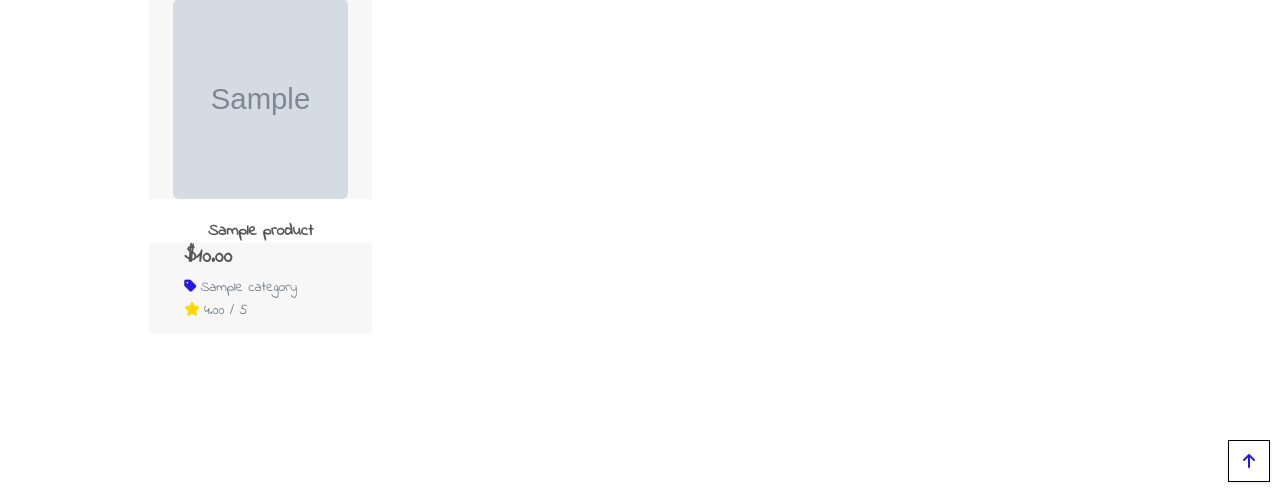
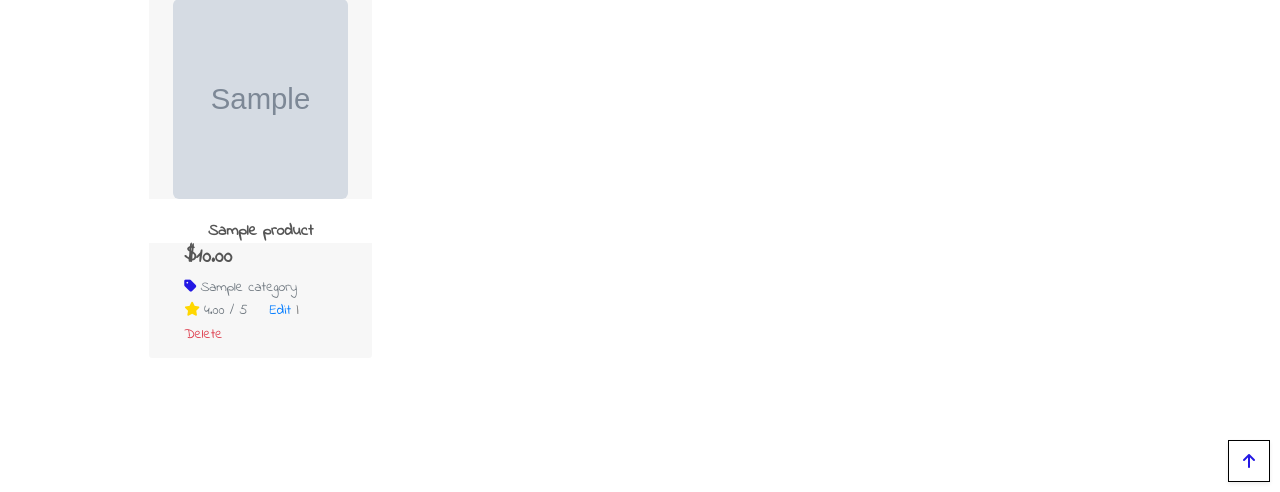
Before and after one commit to smithylee81/All_Things_Volleyball, a Django app: page /products/ in a window 1280 px wide. Shown: the part 308-800 px from the top of the page. Run offline with Django 3.2, Linux system fonts and the light colour scheme; a user stored in the database is signed in; tables that the repository leaves empty hold one stand-in row (values such as "Sample post"); grey boxes marked "Sample" are stand-in pictures; some libraries are stand-ins or nearby versions.

Commit message:
Product Admin, add delete and edit buttons/functionality

```diff
--- a/products/templates/products/product_detail.html
+++ b/products/templates/products/product_detail.html
@@ -44,6 +44,12 @@ adapted from the CI's Boutique Ado project -->
                         <small class="text-muted"><i class="fas fa-star mr-1"></i>{{ product.rating }} / 5</small>
                     {% else %}
                         <small class="text-muted">No Rating</small>
+                    {% endif %}
+                    {% if request.user.is_superuser %}
+                        <small class="ml-3">
+                            <a href="{% url 'edit_product' product.id %}">Edit</a> |
+                            <a class="text-danger" href="{% url 'delete_product' product.id %}">Delete</a>
+                        </small>
                     {% endif %}
                     <p class="mt-3">{{ product.description }}</p>
                     <form class="form" action="{% url 'add_to_bag' product.id %}" method="POST">
--- a/products/templates/products/products.html
+++ b/products/templates/products/products.html
@@ -85,6 +85,12 @@ adapted from the CI's Boutique Ado project -->
                                             {% else %}
                                                 <small class="text-muted">No Rating</small>
                                             {% endif %}
+                                            {% if request.user.is_superuser %}
+                                                <small class="ml-3">
+                                                    <a href="{% url 'edit_product' product.id %}">Edit</a> |
+                                                    <a class="text-danger" href="{% url 'delete_product' product.id %}">Delete</a>
+                                                </small>
+                                            {% endif %}
                                         </div>
                                     </div>
                                 </div>
--- a/products/urls.py
+++ b/products/urls.py
@@ -6,4 +6,5 @@ urlpatterns = [
     path('<int:product_id>/', views.product_detail, name='product_detail'),
     path('add/', views.add_product, name='add_product'),
     path('edit/<int:product_id>/', views.edit_product, name='edit_product'),
+    path('delete/<int:product_id>/', views.delete_product, name='delete_product'),
 ]
--- a/products/views.py
+++ b/products/views.py
@@ -125,3 +125,10 @@ def edit_product(request, product_id):
     }
 
     return render(request, template, context)
+
+def delete_product(request, product_id):
+    """ Delete a product from the store """
+    product = get_object_or_404(Product, pk=product_id)
+    product.delete()
+    messages.success(request, 'Product deleted!')
+    return redirect(reverse('products'))
```
